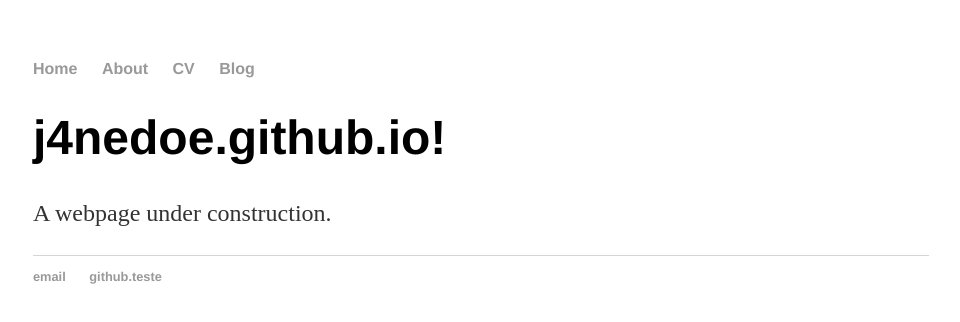
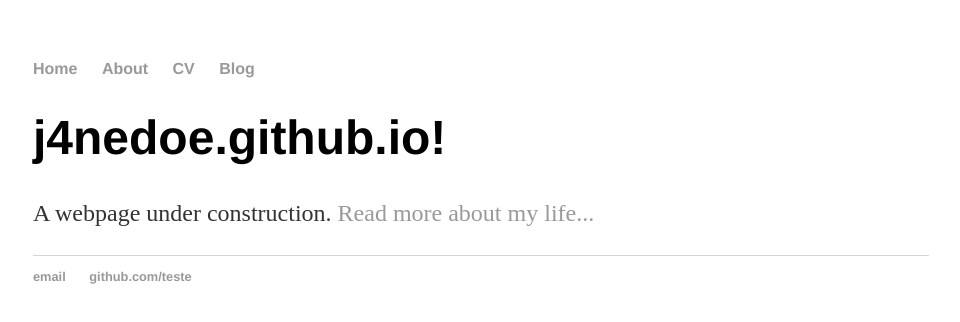
Before and after one commit to j4nedoe/j4nedoe.github.io, a plain HTML site: page index.html in a window 1280 px wide. Shown: the whole page, without its empty margins (159-1119 px from the left). Drawn offline with Linux system fonts and the light colour scheme; files that its build step writes are made by us from their sources.

Commit message:
update index.html

```diff
--- a/index.html
+++ b/index.html
@@ -1,7 +1,7 @@
 <!DOCTYPE html>
 <html>
 	<head>
-		<title>j4nedoe.github.io</title>
+		<title>j4nedoe.github.io!</title>
 		<!-- link to main stylesheet -->
 		<link rel="stylesheet" type="text/css" href="/css/main.css">
 	</head>
@@ -17,13 +17,13 @@
 		<div class="container">
     		<div class="blurb">
         		<h1>j4nedoe.github.io!</h1>
-				<p>A webpage under construction.</a></p>
+				<p>A webpage under construction. <a href="/about">Read more about my life...</a></p>
     		</div><!-- /.blurb -->
 		</div><!-- /.container -->
 		<footer>
     		<ul>
-        		<li><a href="testeteste@gmail.com">email</a></li>
-        		<li><a href="https://github.com/teste">github.teste</a></li>
+        		<li><a href="teste@gmail.com">email</a></li>
+        		<li><a href="https://github.com/teste">github.com/teste</a></li>
 			</ul>
 		</footer>
 	</body>
```
